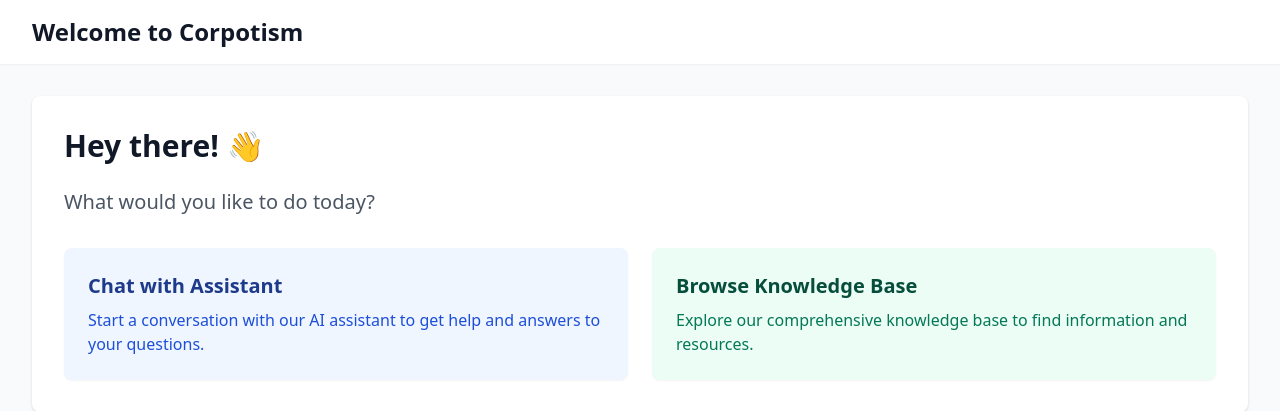
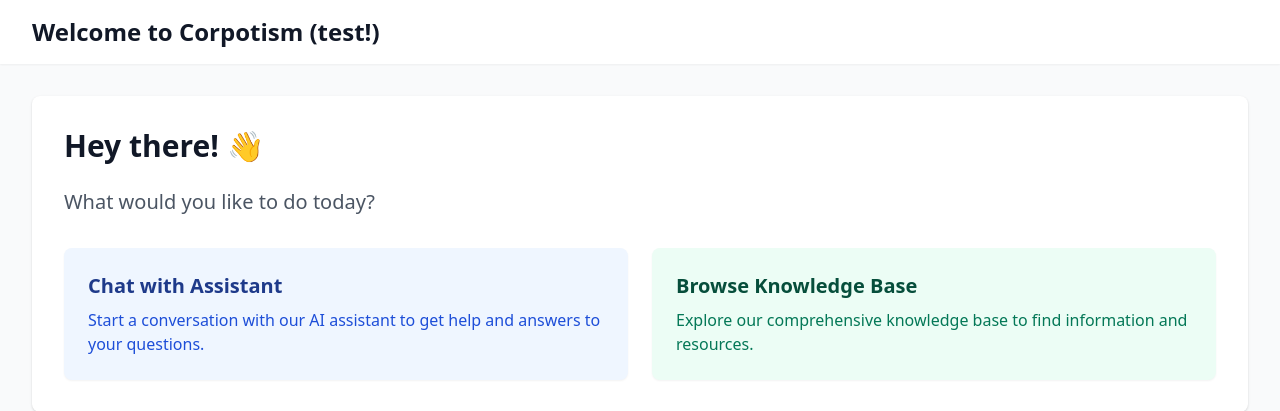
Before and after one commit to mrtoronto/corpotismbot, a Flask app: page / in a window 1280 px wide. Shown: the top 411 px of the page. Run offline with Flask 3, Linux system fonts and the light colour scheme.

Commit message:
Update homepage

```diff
--- a/templates/index.html
+++ b/templates/index.html
@@ -12,7 +12,7 @@
         <!-- Header -->
         <header class="bg-white shadow-sm">
             <div class="max-w-7xl mx-auto px-4 py-4 sm:px-6 lg:px-8">
-                <h1 class="text-2xl font-bold text-gray-900">Welcome to Corpotism</h1>
+                <h1 class="text-2xl font-bold text-gray-900">Welcome to Corpotism (test!)</h1>
             </div>
         </header>
 
```
